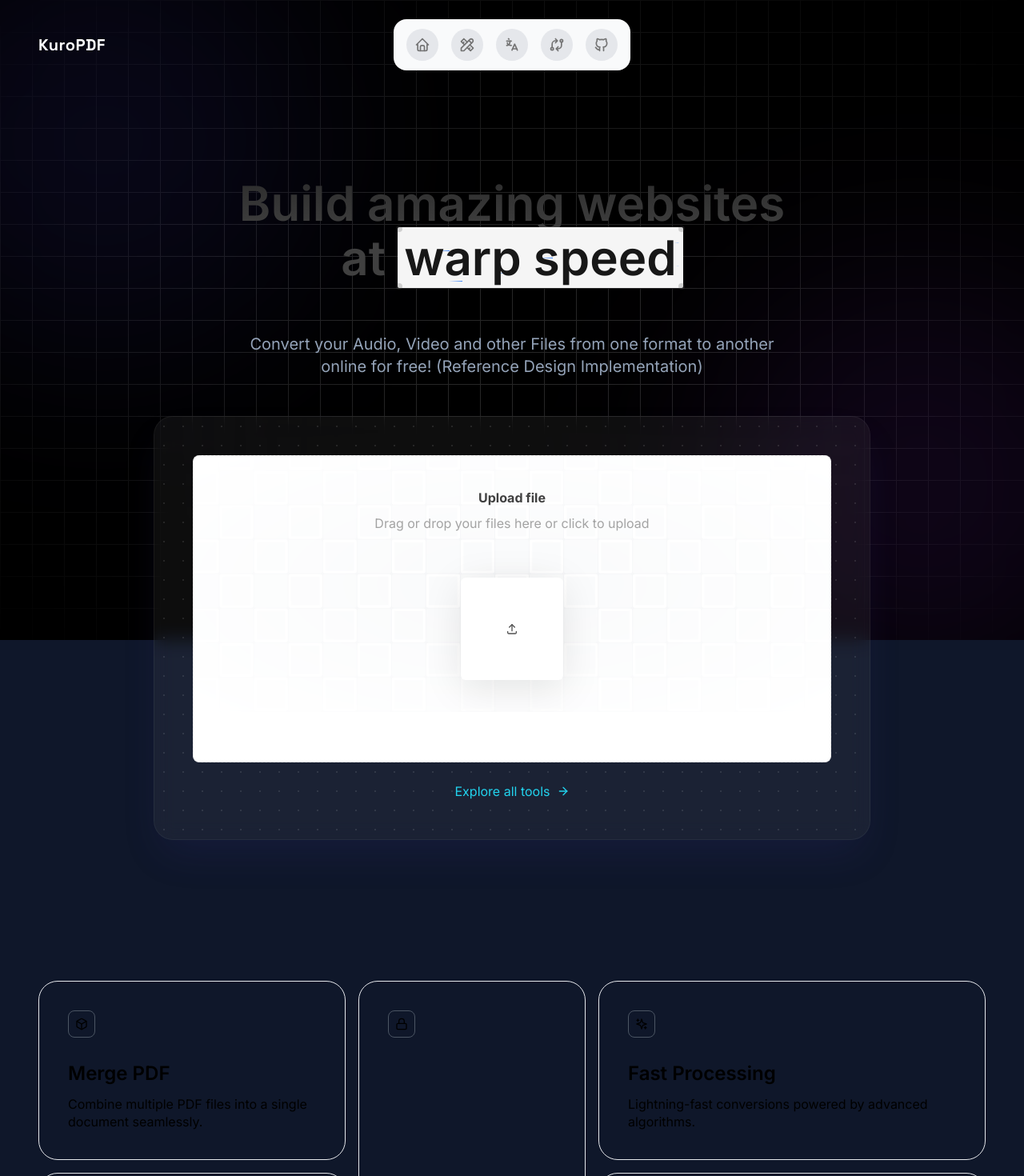
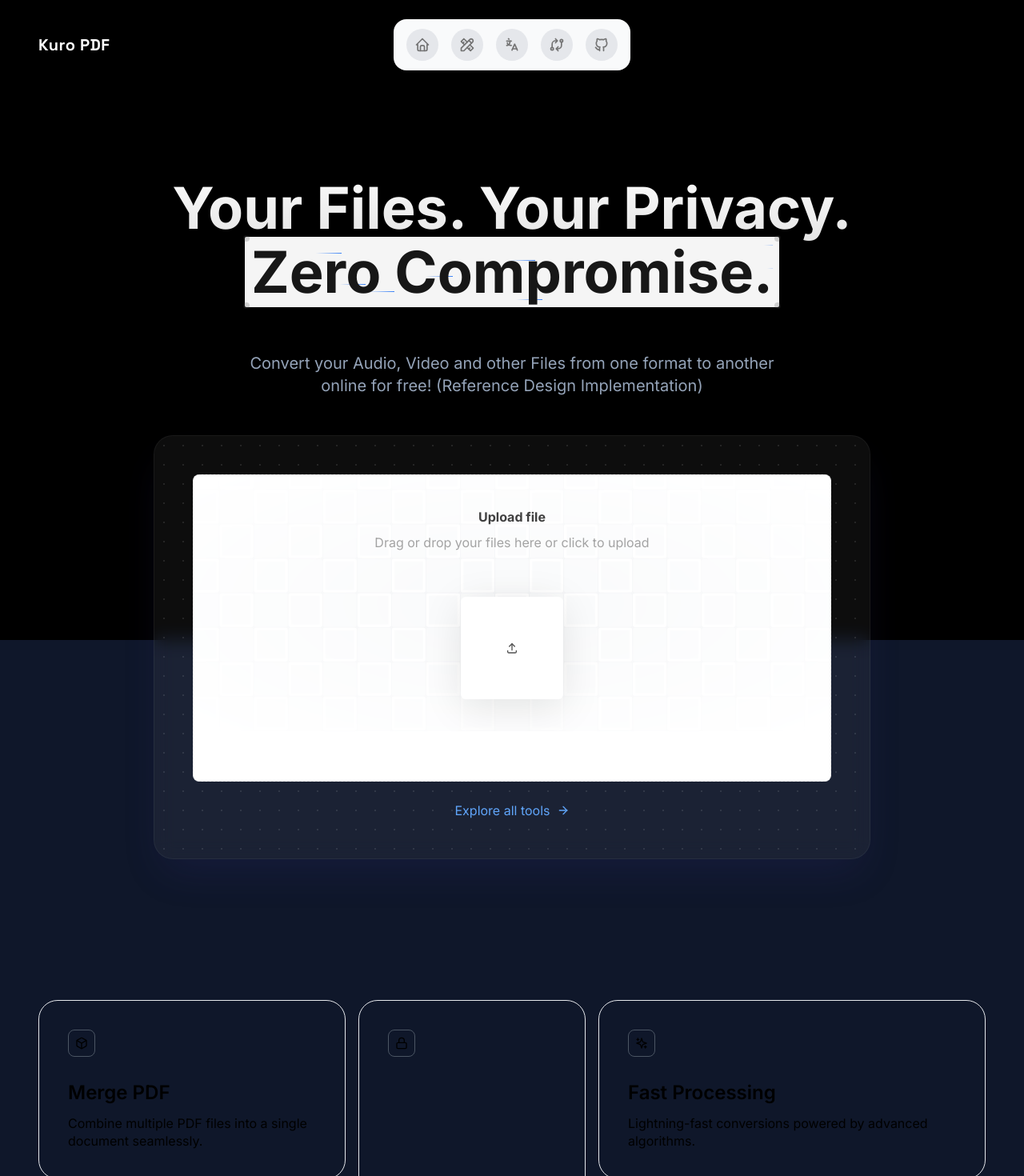
Before and after one commit to ToTheBlankWorld/Kuro-PDF, a React (Vite) app: page / in a window 1280 px wide. Shown: the top 1470 px of the page at 80% size. Built offline with nearby package versions, Linux system fonts and the light colour scheme.

Commit message:
Final cleanup: blue accents, new heading, clean docs, vercel config, ready to deploy

```diff
--- a/App.tsx
+++ b/App.tsx
@@ -25,7 +25,7 @@ const App: React.FC = () => {
         </main>
 
         <footer className="w-full py-8 text-center text-slate-500 text-sm relative z-10 border-t border-slate-800/50 mt-12">
-          <p>© 2025 KuroPDF. All rights reserved.</p>
+          <p>© 2026 Kuro PDF. All rights reserved.</p>
         </footer>
       </div>
     </Router>
--- a/components/Background.tsx
+++ b/components/Background.tsx
@@ -1,24 +1,8 @@
 import React from 'react';
-import { cn } from '../lib/utils';
 
 const Background: React.FC = () => {
   return (
-    <div className="fixed inset-0 -z-10 overflow-hidden pointer-events-none bg-black dark:bg-black">
-      {/* Grid pattern */}
-      <div
-        className={cn(
-          "absolute inset-0",
-          "[background-size:40px_40px]",
-          "[background-image:linear-gradient(to_right,#262626_1px,transparent_1px),linear-gradient(to_bottom,#262626_1px,transparent_1px)]",
-        )}
-      />
-      {/* Radial gradient fade at center */}
-      <div className="pointer-events-none absolute inset-0 bg-black [mask-image:radial-gradient(ellipse_at_center,transparent_20%,black)]" />
-
-      {/* Subtle colored orbs for depth */}
-      <div className="absolute top-[-10%] left-[-10%] w-[40vw] h-[40vw] rounded-full bg-indigo-600/10 blur-[120px] animate-float" />
-      <div className="absolute bottom-[-10%] right-[-10%] w-[40vw] h-[40vw] rounded-full bg-purple-600/10 blur-[120px] animate-float-delayed" />
-    </div>
+    <div className="fixed inset-0 -z-10 pointer-events-none" style={{ backgroundColor: '#000000' }} />
   );
 };
 
--- a/components/Navbar.tsx
+++ b/components/Navbar.tsx
@@ -7,7 +7,7 @@ const Navbar: React.FC = () => {
     <nav className="w-full py-6 px-6 md:px-12 flex items-center justify-center z-50 relative">
       <div className="absolute left-6 md:left-12">
         <Link to="/" className="flex items-center gap-2 text-white hover:opacity-90 transition-opacity">
-          <span className="text-xl font-bold font-display tracking-wide">KuroPDF</span>
+          <span className="text-xl font-bold font-display tracking-wide">Kuro PDF</span>
         </Link>
       </div>
       <FloatingDockDemo />
--- a/components/ToolCard.tsx
+++ b/components/ToolCard.tsx
@@ -22,10 +22,10 @@ const ToolCard: React.FC<{ tool: ToolDef }> = ({ tool }) => {
         <div className="relative flex h-full flex-col justify-between gap-6 overflow-hidden rounded-xl p-6 border border-slate-700/50 dark:shadow-[0px_0px_27px_0px_#2D2D2D]">
           <div className="relative flex flex-1 flex-col justify-between gap-3">
             <div className="w-fit rounded-lg border border-slate-600/50 p-2 bg-slate-800/30 group-hover:bg-slate-700/50 transition-colors">
-              <tool.icon className="w-5 h-5 text-cyan-400" />
+              <tool.icon className="w-5 h-5 text-blue-400" />
             </div>
             <div className="space-y-3">
-              <h3 className="text-xl font-semibold text-white group-hover:text-cyan-300 transition-colors">
+              <h3 className="text-xl font-semibold text-white group-hover:text-blue-400 transition-colors">
                 {tool.name}
               </h3>
               <p className="text-sm text-slate-400 group-hover:text-slate-300 transition-colors">
--- a/components/cover-demo.tsx
+++ b/components/cover-demo.tsx
@@ -4,8 +4,8 @@ import { Cover } from "@/components/ui/cover";
 export default function CoverDemo() {
   return (
     <div>
-      <h1 className="text-4xl md:text-4xl lg:text-6xl font-semibold max-w-7xl mx-auto text-center mt-6 relative z-20 py-6 bg-clip-text text-transparent bg-gradient-to-b from-neutral-800 via-neutral-700 to-neutral-700 dark:from-neutral-800 dark:via-white dark:to-white">
-        Build amazing websites <br /> at <Cover>warp speed</Cover>
+      <h1 className="text-4xl md:text-5xl lg:text-7xl font-bold max-w-7xl mx-auto text-center mt-6 relative z-20 py-6 bg-clip-text text-transparent bg-gradient-to-b from-white via-neutral-200 to-neutral-400">
+        Your Files. Your Privacy. <br /> <Cover>Zero Compromise.</Cover>
       </h1>
     </div>
   );
--- a/components/floating-dock-demo.tsx
+++ b/components/floating-dock-demo.tsx
@@ -51,7 +51,7 @@ export default function FloatingDockDemo() {
       icon: (
         <IconBrandGithub className="h-full w-full text-neutral-500 dark:text-neutral-300" />
       ),
-      href: "https://github.com/midhun-404",
+      href: "https://github.com/ToTheBlankWorld",
       target: "_blank",
     },
   ];
--- a/components/glowing-effect-demo.tsx
+++ b/components/glowing-effect-demo.tsx
@@ -91,7 +91,7 @@ const GridItem = ({ area, icon, title, description, path }: GridItemProps) => {
               {icon}
             </div>
             <div className="space-y-3">
-              <h3 className="-tracking-4 pt-0.5 font-sans text-xl/[1.375rem] font-semibold text-balance text-black md:text-2xl/[1.875rem] dark:text-white group-hover:text-cyan-300 transition-colors">
+              <h3 className="-tracking-4 pt-0.5 font-sans text-xl/[1.375rem] font-semibold text-balance text-black md:text-2xl/[1.875rem] dark:text-white group-hover:text-blue-400 transition-colors">
                 {title}
               </h3>
               <h2 className="font-sans text-sm/[1.125rem] text-black md:text-base/[1.375rem] dark:text-neutral-400 [&_b]:md:font-semibold [&_strong]:md:font-semibold group-hover:text-neutral-300 transition-colors">
--- a/pages/Home.tsx
+++ b/pages/Home.tsx
@@ -33,7 +33,7 @@ const Home: React.FC = () => {
           <div className="relative z-10">
             <FileUploadDemo />
             <div className="mt-6">
-              <Link to="/tools" className="inline-flex items-center gap-2 text-cyan-400 hover:text-cyan-300 transition-colors font-medium">
+              <Link to="/tools" className="inline-flex items-center gap-2 text-blue-400 hover:text-blue-300 transition-colors font-medium">
                 Explore all tools <ArrowRight className="w-4 h-4" />
               </Link>
             </div>
@@ -60,7 +60,7 @@ const Home: React.FC = () => {
 
         <div className="mb-16">
           <h2 className="text-3xl font-bold text-white mb-8 flex items-center gap-3">
-            <span className="w-2 h-8 bg-cyan-500 rounded-full block"></span>
+            <span className="w-2 h-8 bg-blue-500 rounded-full block"></span>
             Word Tools
           </h2>
           <div className="grid grid-cols-1 sm:grid-cols-2 lg:grid-cols-3 gap-6">
--- a/pages/ToolPage.tsx
+++ b/pages/ToolPage.tsx
@@ -107,7 +107,7 @@ const ToolPage: React.FC = () => {
             <div className="p-3 bg-slate-800 rounded-xl text-cyan-400">
               <tool.icon className="w-8 h-8" />
             </div>
-            <h1 className="text-3xl md:text-4xl font-bold text-cyan-400">{tool.name}</h1>
+            <h1 className="text-3xl md:text-4xl font-bold text-blue-400">{tool.name}</h1>
           </div>
           <p className="text-slate-400 mb-8 text-lg">{tool.description}</p>
 
```
Also changed, not shown: vercel.json (added), 2 other files (tests, documents, lock files or other folders).
